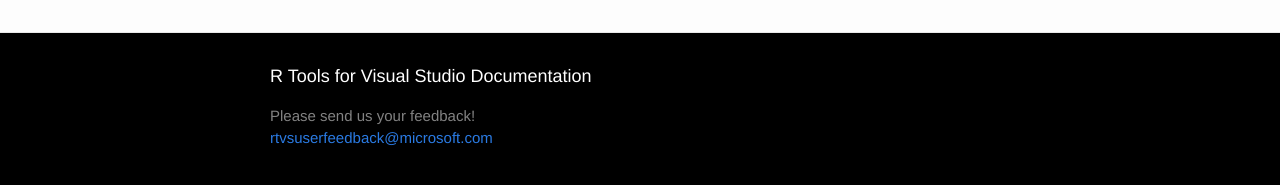
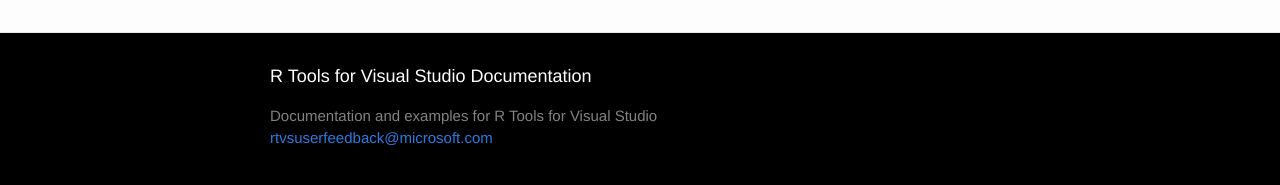
Before and after one commit to microsoft/RTVS-docs, a Jekyll site: the page built from index.md, in a window 1280 px wide and 900 px high, scrolled down 4504 px. Shown: the part 690-875 px from the top of the window. Built offline with Jekyll 4.4.1, drawn with Linux system fonts in a browser that asks for light colours; some of the changed lines change nothing that is shown.

Commit message:
Modernizing _config.yml

```diff
--- a/_config.yml
+++ b/_config.yml
@@ -1,17 +1,17 @@
-# Welcome to Jekyll!
-#
-# This config file is meant for settings that affect your whole blog, values
-# which you are expected to set up once and rarely need to edit after that.
-# For technical reasons, this file is *NOT* reloaded automatically when you use
-# 'jekyll serve'. If you change this file, please restart the server process.
+# Dependencies
+markdown:       kramdown
 
-# Site settings
-title: R Tools for Visual Studio Documentation
-email: rtvsuserfeedback@microsoft.com
-description: > # this means to ignore newlines until "baseurl:"
-    Please send us your feedback!
-baseurl: "/RTVS-docs" # the subpath of your site, e.g. /blog
-url: "https://microsoft.github.io" # the base hostname & protocol for your site
+# Setup
+title:          R Tools for Visual Studio Documentation
+tagline:        'Awesome documentation'
+description:    'Documentation and examples for R Tools for Visual Studio'
+email:          rtvsuserfeedback@microsoft.com
+url:            "https://microsoft.github.io"
+baseurl:        "/RTVS-docs"
 
-# Build settings
-markdown: kramdown
+author:
+    name:       'John Lam'
+    url:        https://twitter.com/john_lam
+
+github:
+    repo:       https://github.com/microsoft/RTVS-docs
```
